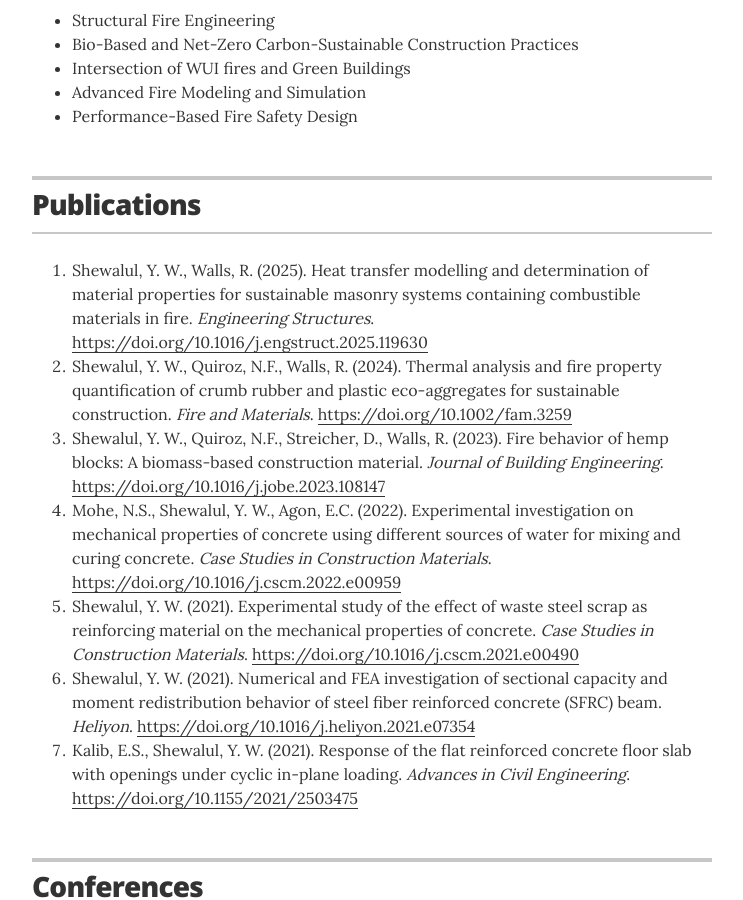
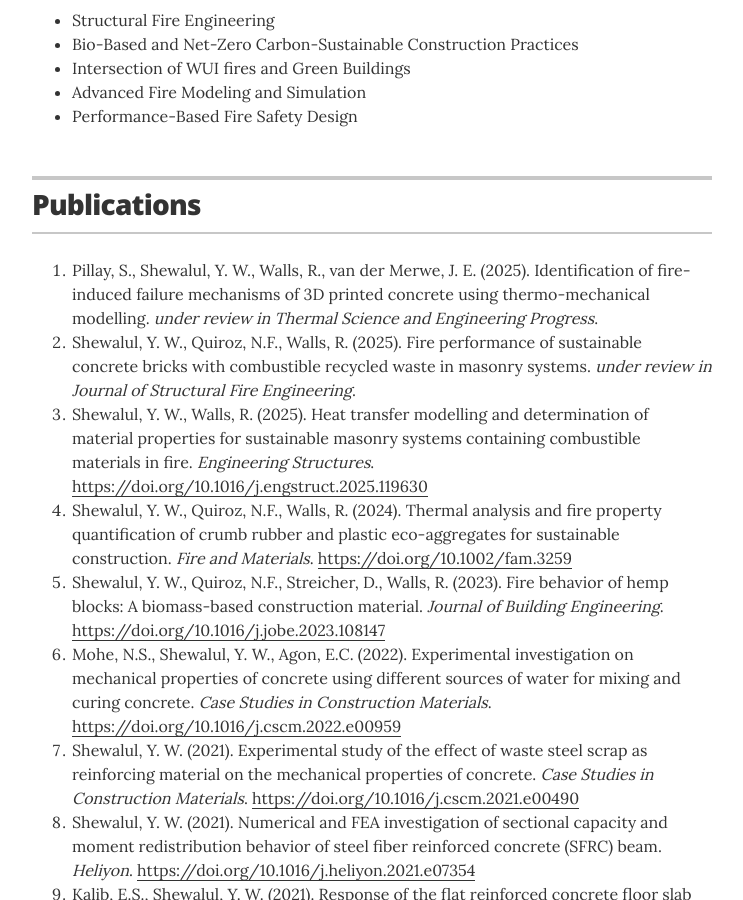
Before and after one commit to yshewalul/portfolio, a Jekyll site: the page built from index.html, in a window 1280 px wide and 900 px high, scrolled down 1765 px. Shown: the whole window, without its empty margins (268-1011 px from the left). Built offline with Jekyll 4.4.1, drawn with Linux system fonts in a browser that asks for light colours.

Commit message:
Update publications.yml

```diff
--- a/_data/publications.yml
+++ b/_data/publications.yml
@@ -1,4 +1,16 @@
 # links
+- title: "Identification of fire-induced failure mechanisms of 3D printed concrete using thermo-mechanical modelling"
+  authors: Pillay, S., Shewalul, Y. W., Walls, R., van der Merwe, J. E.
+  journal: under review in Thermal Science and Engineering Progress
+  date: 2025
+  doi:
+
+- title: "Fire performance of sustainable concrete bricks with combustible recycled waste in masonry systems"
+  authors: Shewalul, Y. W., Quiroz, N.F., Walls, R.
+  journal: under review in Journal of Structural Fire Engineering
+  date: 2025
+  doi:
+
 - title: "Heat transfer modelling and determination of material properties for sustainable masonry systems containing combustible materials in fire"
   authors: Shewalul, Y. W., Walls, R.
   journal: Engineering Structures
```
